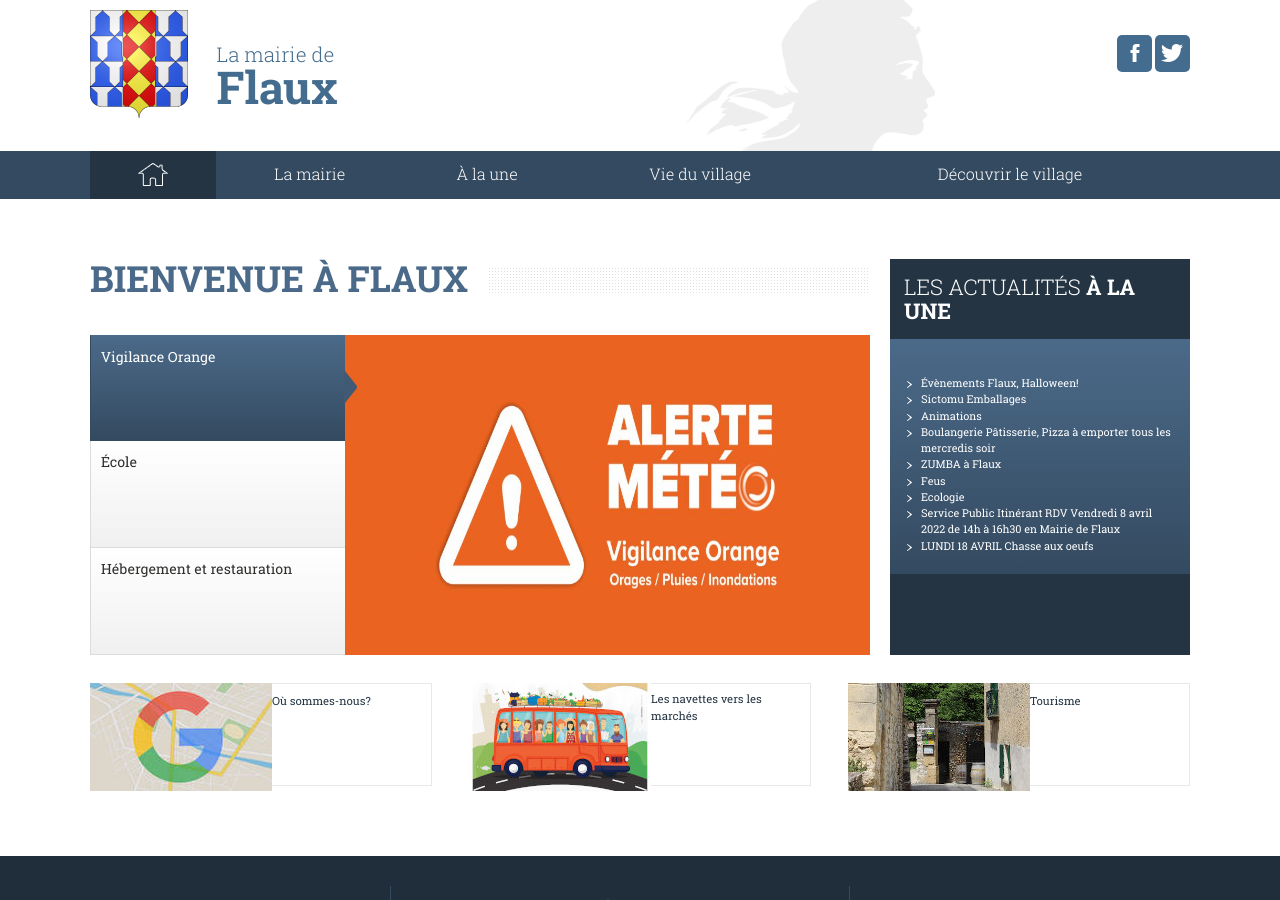
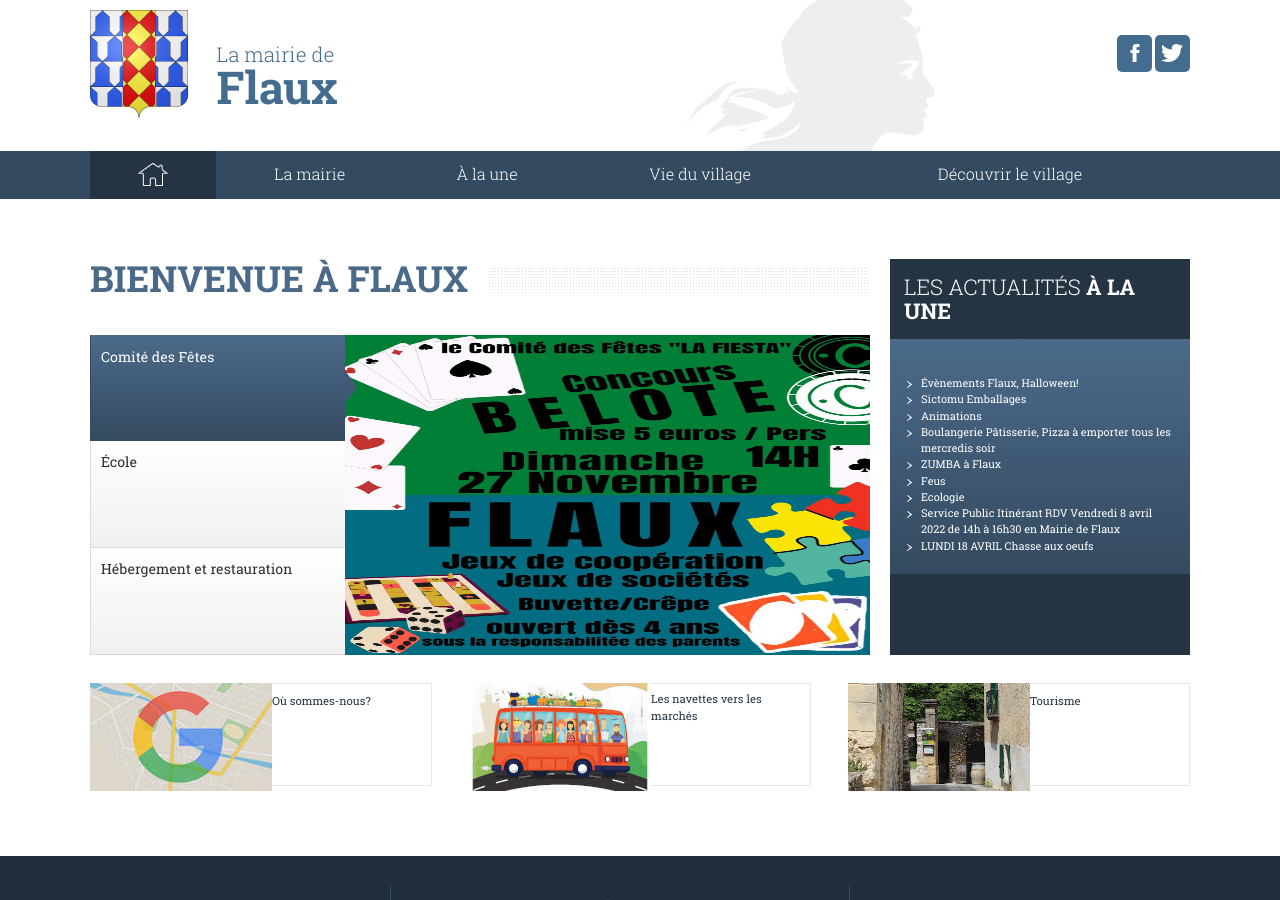
Before and after one commit to Flaux-Village/flaux-village.github.io, a Jekyll site: the page built from index.md, in a window 1280 px wide and 900 px high. Built offline with Jekyll 4.4.1, drawn with Linux system fonts in a browser that asks for light colours.

Commit message:
Update index.md

```diff
--- a/index.md
+++ b/index.md
@@ -5,10 +5,10 @@ description: Portail du village de Flaux
 keywords: mairie, commune, flaux, gard
 titre_page: Bienvenue à Flaux
 onglets_principaux:
-- titre: Vigilance Orange
-  addresse:
-  illustration: /assets/flyer/alertemeteo.jpeg
-  description_illustration: vigilance orange
+- titre: Comité des Fêtes
+  addresse: /actualites/evenementsflaux.html
+  illustration: /assets/flyer/comitéfetes.belote.nov.2022.jpeg
+  description_illustration: comité des fêtes
 - titre: École
   addresse: /ecole.html
   illustration: /assets/illustrations/525_320_Flauxbanner3_3614.jpg
```
